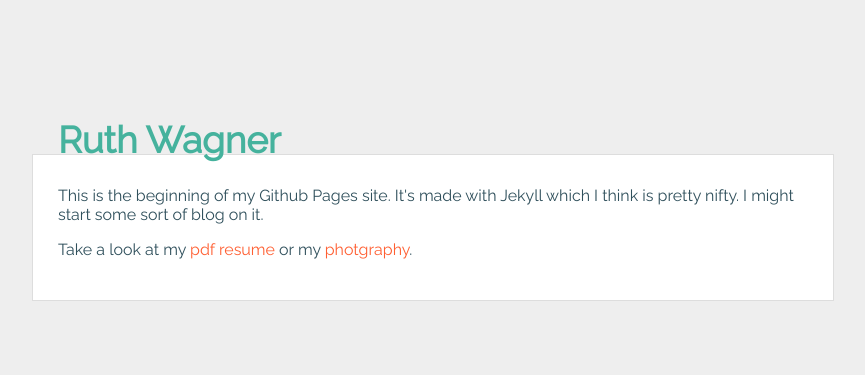
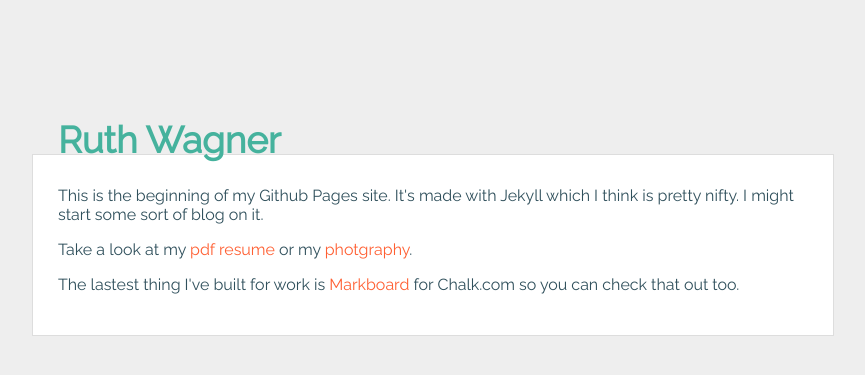
Before and after one commit to ruthhalteman/ruthhalteman.github.io, a Jekyll site: the page built from index.html, in a window 1280 px wide. Shown: the top 375 px of the page, without its empty margins (207-1072 px from the left). Built offline with Jekyll 4.4.1, drawn with Linux system fonts in a browser that asks for light colours; Markdown is read by kramdown in place of the engine named in the settings.

Commit message:
markboard link

```diff
--- a/index.html
+++ b/index.html
@@ -5,7 +5,9 @@ title: Ruth Wagner
 
 <!--<h2>Subheader</h2>-->
 <p>This is the beginning of my Github Pages site. It's made with Jekyll which I think is pretty nifty. I might start some sort of blog on it.</p>
-<p>Take a look at my <a href="/resume.pdf">pdf resume</a> or my <a href="http://ruthwagner.ca"> photgraphy</a>.<p>
+<p>Take a look at my <a href="/resume.pdf">pdf resume</a> or my <a href="http://ruthwagner.ca"> photgraphy</a>.</p>
+<p>The lastest thing I've built for work is <a target="blank" href="http://markboard.com">Markboard</a> for Chalk.com so you can check that out too.</p>
+
 
 <!--
 
```
